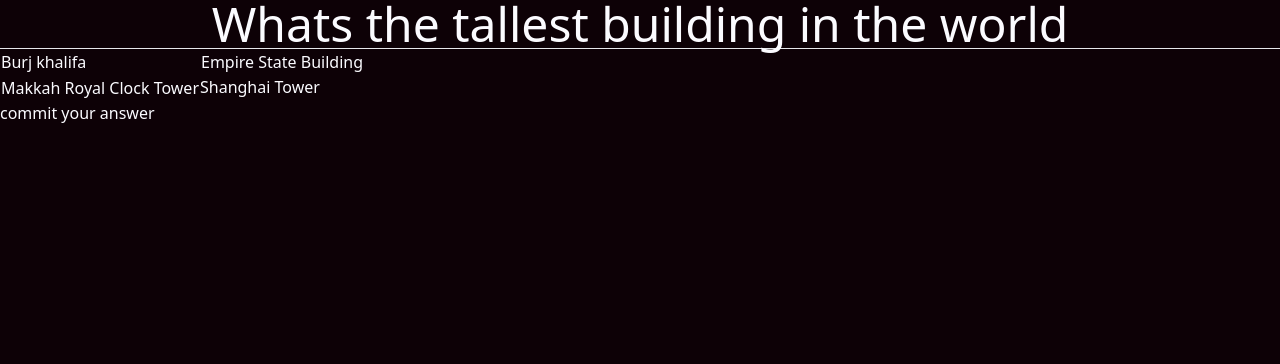
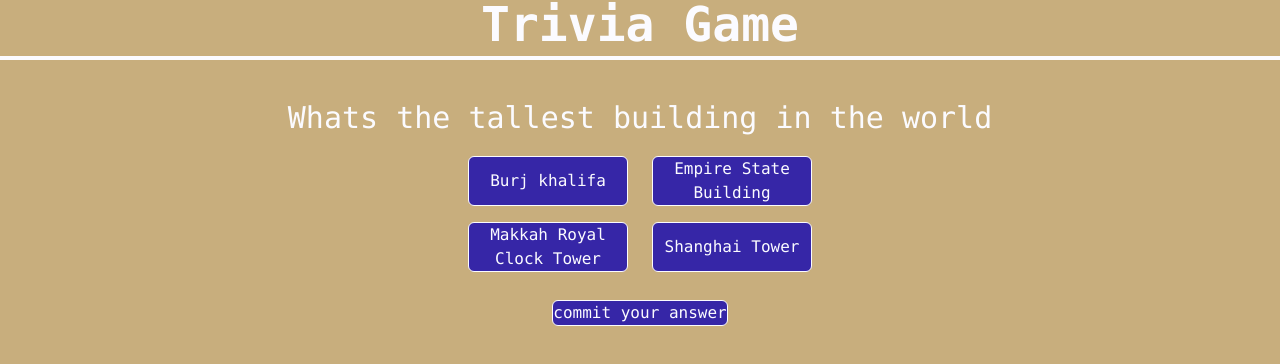
Before and after one commit to alxmrf/VIRF, a Next.js app: page /Trivia in a window 1280 px wide. Shown: the top 364 px of the page. Built offline with nearby package versions, Linux system fonts and the light colour scheme.

Commit message:
style changes done in trivia game(version 1.0 is done), style changes done in guessing-game(version 1.0 is about midway done)

```diff
--- a/src/app/Guessing_game/page.tsx
+++ b/src/app/Guessing_game/page.tsx
@@ -77,11 +77,21 @@
     //html display
     return(
         <>
+
         <div>
-        <h1 className="5xl">Guess the number</h1>
-        <hr />
-        {gameStartButton && (<button className="border rounded bg-slate-300 focus:bg-slate-100 hover:bg-slate-100 " onClick={handleStart}>Start game</button>)}
+            <div className="flex justify-center">
+                <h1 className="text-3xl font-extrabold ">Guessing game</h1>
+            </div>
+            <div className=" w-full h-1 bg-textColor"></div>
         </div>
+
+        {gameStartButton && (
+        <div className="justify-center flex mt-60 ">
+            <div className="rounded bg-items focus:bg-itemsHover hover:bg-itemsHover p-6 h-4 justify-center flexbox">
+                <button className="h-full w-full" onClick={handleStart}>Start game</button>
+            </div>
+
+        </div>)}
 
         <div>
         {gameStarted && (
--- a/src/app/Trivia/page.tsx
+++ b/src/app/Trivia/page.tsx
@@ -17,6 +17,10 @@
     const [isAnswerCorrect, setIsAnswerCorrect] = useState(false)
     const [isAnswerWrong, setIsAnswerWrong] = useState(false)
     const [nextQuestionButtonValue, setNextQuestionButtonValue] =useState(false)
+    const [button1Clicked, setButton1Clicked] = useState(false)
+    const [button2Clicked, setButton2Clicked] = useState(false)
+    const [button3Clicked, setButton3Clicked] = useState(false)
+    const [button4Clicked, setButton4Clicked] = useState(false)
     const handleDisplayOfResult = (callbackFn: () => any) => {
         callbackFn();
         };
@@ -53,24 +57,72 @@
             setSelectedAnswer (()=> {
             let newCurrentAnswer = "0"
             return newCurrentAnswer
-        })}
+        })
+            setButton1Clicked(()=>{
+                return true
+            })
+            setButton2Clicked(()=>{
+                return false
+            })
+            setButton3Clicked(()=>{
+                return false
+            })
+            setButton4Clicked(()=>{
+                return false
+            }) }
         const defineCurrentAnswerAsId1 = ()=>{
             setSelectedAnswer (()=> {
             let newCurrentAnswer = "1"
             return newCurrentAnswer
-        })}
+            })
+            setButton1Clicked(()=>{
+                return false
+            })
+            setButton2Clicked(()=>{
+                return true
+            })
+            setButton3Clicked(()=>{
+                return false
+            })
+            setButton4Clicked(()=>{
+                return false
+            }) }
 
         const defineCurrentAnswerAsId2 = ()=>{
             setSelectedAnswer (()=> {
             let newCurrentAnswer = "2"
             return newCurrentAnswer
-        })}
+            })
+            setButton1Clicked(()=>{
+                return false
+            })
+            setButton2Clicked(()=>{
+                return false
+            })
+            setButton3Clicked(()=>{
+                return true
+            })
+            setButton4Clicked(()=>{
+                return false
+            }) }
 
         const defineCurrentAnswerAsId3 = ()=>{
             setSelectedAnswer (()=> {
             let newCurrentAnswer = "3"
             return newCurrentAnswer
-        })}
+            })
+            setButton1Clicked(()=>{
+                return false
+            })
+            setButton2Clicked(()=>{
+                return false
+            })
+            setButton3Clicked(()=>{
+                return false
+            })
+            setButton4Clicked(()=>{
+                return true
+            })}
 
     const handleQuestionChange = () =>{
             setNextQuestionButtonValue(()=>{
@@ -110,31 +162,51 @@
     return(
 
         <div>
-        <header className="flex justify-center items-center">
-            <h1 className="text-5xl text-strong">{currentQuestion}</h1>
+        <header className="flex justify-center items-center mb-2">
+            <h1 className="text-5xl font-extrabold ">Trivia Game</h1>
         </header>
-        <hr />
+        <div className="w-full h-1 mb-10 bg-textColor"></div>
+
+        <main>
+        <h1 className="text-3xl  mb-5 flex justify-center text-strong">{currentQuestion}</h1>
+
         <div>
-            <table>
-                <tr>
-                    <td><button onClick={defineCurrentAnswerAsId0}>{answer1}</button></td>
-                    <td><button onClick={defineCurrentAnswerAsId1}>{answer2}</button></td>
-                </tr>
-                <tr>
-                    <td><button onClick={defineCurrentAnswerAsId2}>{answer3}</button></td>
-                    <tr><button onClick={defineCurrentAnswerAsId3}>{answer4}</button></tr>
-                </tr>
-            </table>
-
-        <button onClick={handleResult}>commit your answer</button>
-        {nextQuestionButtonValue    && (<button onClick={handleQuestionChange}>next question</button>)}
+            <div className="justify-center flex space-x-6">
+                {button1Clicked && (<div className="w-40 h-15 bg-itemsHover flex  justify-center rounded-md border"><button className="h-full w-full" onClick={defineCurrentAnswerAsId0}>{answer1}</button></div> )}
+                {button1Clicked || (<div className="w-40 h-15 bg-items hover:bg-itemsHover flex  justify-center rounded-md border"><button className="h-full w-full" onClick={defineCurrentAnswerAsId0}>{answer1}</button></div>)}
+                {button2Clicked && (<div className="w-40 h-15 bg-itemsHover flex justify-center rounded-md border"><button className="h-full w-full" onClick={defineCurrentAnswerAsId1}>{answer2}</button></div>)}
+                {button2Clicked || (<div className="w-40 h-15 bg-items hover:bg-itemsHover flex justify-center rounded-md border"><button className="h-full w-full" onClick={defineCurrentAnswerAsId1}>{answer2}</button></div>)}
+            </div>
+        </div>
+        <div>
+            <div className="justify-center flex space-x-6 mt-4">
+                {button3Clicked ||(<div className="w-40 h-15 bg-items hover:bg-itemsHover flex justify-center rounded-md border"> <button className="h-full w-full" onClick={defineCurrentAnswerAsId2}>{answer3}</button></div>)}
+                {button3Clicked &&(<div className="w-40 h-15 bg-itemsHover flex justify-center rounded-md border"> <button className="h-full w-full" onClick={defineCurrentAnswerAsId2}>{answer3}</button></div>)}
+                {button4Clicked ||(<div className="w-40 h-15 bg-items hover:bg-itemsHover flex justify-center rounded-md border"> <button className="h-full w-full" onClick={defineCurrentAnswerAsId3}>{answer4}</button></div>)}
+                {button4Clicked &&(<div className="w-40 h-15 bg-itemsHover flex justify-center rounded-md border"> <button className="h-full w-full" onClick={defineCurrentAnswerAsId3}>{answer4}</button></div>)}
+            </div>
+        </div>
+            <div className="flex justify-center mt-7">
+                <div className="w-55 h-15 hover:bg-itemsHover bg-items flex justify-center rounded-md border "><button onClick={handleResult}>commit your answer</button></div>
+            <div/>
+        </div>
+        {nextQuestionButtonValue    && (
+        <div className="mt-5 mb-20">
+            <div className=" flex justify-center">
+                <div className="w-55 h-15 hover:bg-itemsHover bg-items flex justify-center rounded-md border "><button className="" onClick={handleQuestionChange}>next question</button></div>
+            </div>
+        </div>)}
         {isAnswerCorrect && (
-            <h1>You're Correct</h1>
+            <div className="flex justify-center">
+                <h1 className="text-2xl">You got it</h1>
+            </div>
         ) }
         {isAnswerWrong &&(
-            <h1>you're wrong</h1>
+        <div className="flex justify-center">
+            <h1 className="text-2xl">You missed</h1>
+        </div>
         )}
-        </div>
+        </main>
         </div>
     )
 }
--- a/src/app/layout.tsx
+++ b/src/app/layout.tsx
@@ -16,7 +16,7 @@
 }) {
   return (
     <html lang="en">
-      <body className="{inter.className} bg-[#0D0106] text-[#FBFBFF]">{children}</body>
+      <body className="font-mono bg-[#C8AE7D] text-textColor">{children}</body>
     </html>
   )
 }
--- a/tailwind.config.ts
+++ b/tailwind.config.ts
@@ -7,6 +7,12 @@
     './src/app/**/*.{js,ts,jsx,tsx,mdx}',
   ],
   theme: {
+    colors:{
+      'Background-Black': '#0D0106',
+      'textColor': '#FBFBFF',
+      'items': '#3626A7',
+      'itemsHover' : '#657ED4'
+    },
     extend: {
       backgroundImage: {
         'gradient-radial': 'radial-gradient(var(--tw-gradient-stops))',
```
